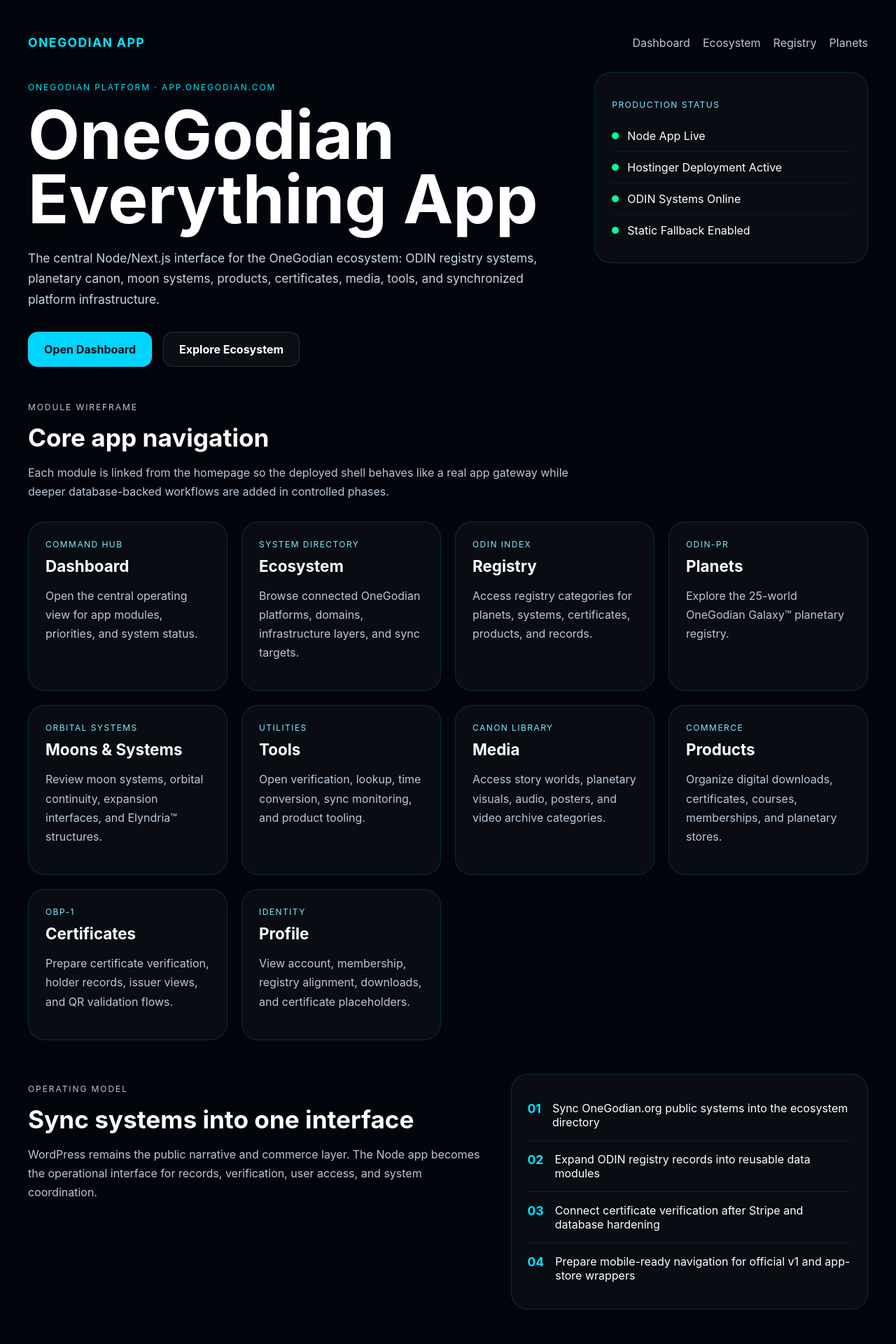
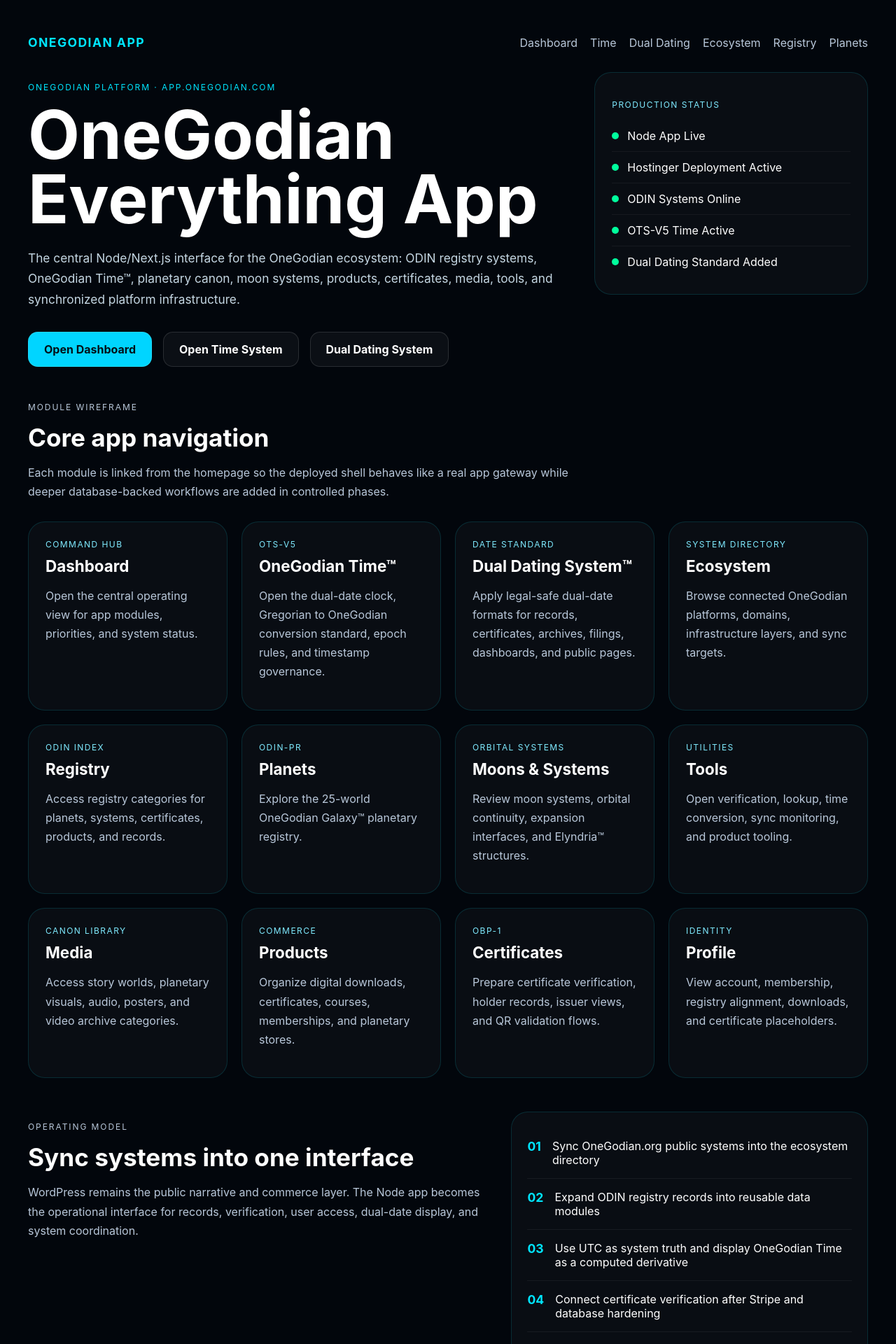
Before and after one commit to ohi-stack/onegodian-app-deploy, a Next.js app: page / in a window 1280 px wide. Shown: the top 1920 px of the page at 70% size. Built offline with nearby package versions, Linux system fonts and the light colour scheme.

Commit message:
feat: surface OneGodian Time and dual dating from home

```diff
--- a/src/app/page.tsx
+++ b/src/app/page.tsx
@@ -1,5 +1,7 @@
 const modules = [
   { name: 'Dashboard', href: '/dashboard', eyebrow: 'Command Hub', description: 'Open the central operating view for app modules, priorities, and system status.' },
+  { name: 'OneGodian Time™', href: '/time', eyebrow: 'OTS-V5', description: 'Open the dual-date clock, Gregorian to OneGodian conversion standard, epoch rules, and timestamp governance.' },
+  { name: 'Dual Dating System™', href: '/time/dual-dating', eyebrow: 'Date Standard', description: 'Apply legal-safe dual-date formats for records, certificates, archives, filings, dashboards, and public pages.' },
   { name: 'Ecosystem', href: '/ecosystem', eyebrow: 'System Directory', description: 'Browse connected OneGodian platforms, domains, infrastructure layers, and sync targets.' },
   { name: 'Registry', href: '/registry', eyebrow: 'ODIN Index', description: 'Access registry categories for planets, systems, certificates, products, and records.' },
   { name: 'Planets', href: '/planets', eyebrow: 'ODIN-PR', description: 'Explore the 25-world OneGodian Galaxy™ planetary registry.' },
@@ -11,11 +13,12 @@
   { name: 'Profile', href: '/profile', eyebrow: 'Identity', description: 'View account, membership, registry alignment, downloads, and certificate placeholders.' }
 ];
 
-const statuses = ['Node App Live', 'Hostinger Deployment Active', 'ODIN Systems Online', 'Static Fallback Enabled'];
+const statuses = ['Node App Live', 'Hostinger Deployment Active', 'ODIN Systems Online', 'OTS-V5 Time Active', 'Dual Dating Standard Added'];
 
 const workflows = [
   'Sync OneGodian.org public systems into the ecosystem directory',
   'Expand ODIN registry records into reusable data modules',
+  'Use UTC as system truth and display OneGodian Time as a computed derivative',
   'Connect certificate verification after Stripe and database hardening',
   'Prepare mobile-ready navigation for official v1 and app-store wrappers'
 ];
@@ -28,6 +31,8 @@
           <a href="/" className="brand-mark">OneGodian App</a>
           <div className="nav-links">
             <a href="/dashboard">Dashboard</a>
+            <a href="/time">Time</a>
+            <a href="/time/dual-dating">Dual Dating</a>
             <a href="/ecosystem">Ecosystem</a>
             <a href="/registry">Registry</a>
             <a href="/planets">Planets</a>
@@ -40,12 +45,13 @@
             <h1>OneGodian Everything App</h1>
             <p className="hero-copy">
               The central Node/Next.js interface for the OneGodian ecosystem: ODIN registry systems,
-              planetary canon, moon systems, products, certificates, media, tools, and synchronized
-              platform infrastructure.
+              OneGodian Time™, planetary canon, moon systems, products, certificates, media, tools,
+              and synchronized platform infrastructure.
             </p>
             <div className="hero-actions">
               <a className="button primary" href="/dashboard">Open Dashboard</a>
-              <a className="button secondary" href="/ecosystem">Explore Ecosystem</a>
+              <a className="button secondary" href="/time">Open Time System</a>
+              <a className="button secondary" href="/time/dual-dating">Dual Dating System</a>
             </div>
           </div>
 
@@ -88,7 +94,7 @@
           <h2>Sync systems into one interface</h2>
           <p>
             WordPress remains the public narrative and commerce layer. The Node app becomes the operational interface for records,
-            verification, user access, and system coordination.
+            verification, user access, dual-date display, and system coordination.
           </p>
         </div>
 
```
